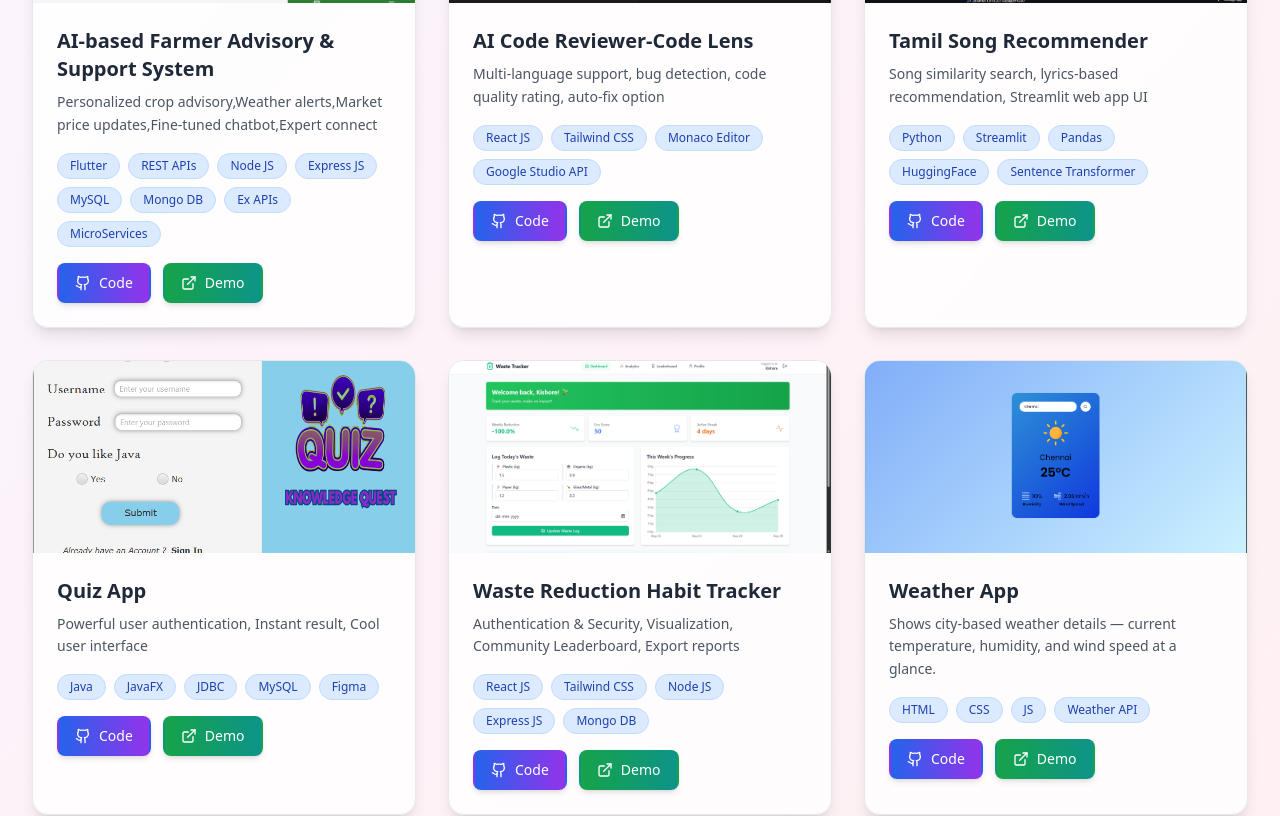
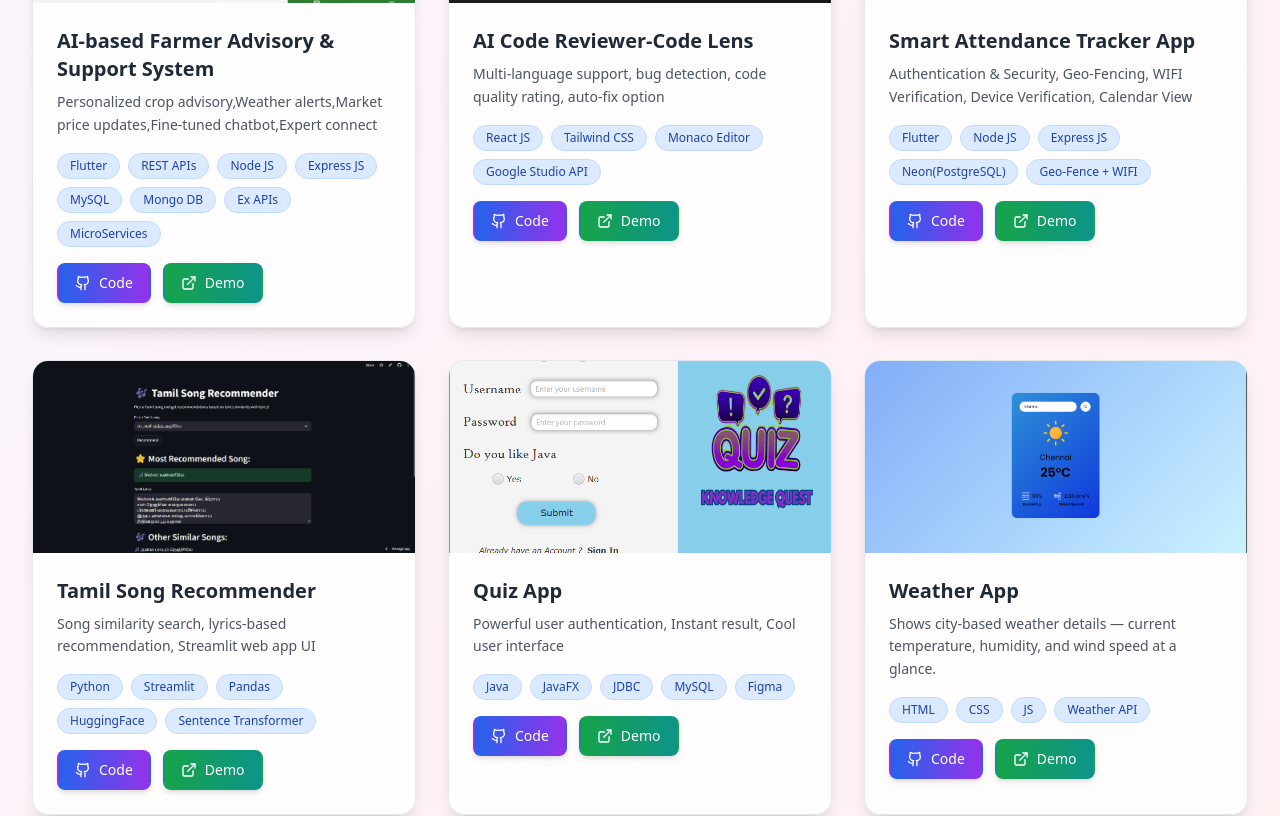
Before and after one commit to Kishore-R45/Kishore_Portfolio, a React (Vite) app: page / in a window 1280 px wide. Shown: the part 3660-4476 px from the top of the page. Built offline with nearby package versions, Linux system fonts and the light colour scheme; no server answers.

Commit message:
add one more project

```diff
--- a/src/components/Projects.tsx
+++ b/src/components/Projects.tsx
@@ -21,6 +21,14 @@ const Projects: React.FC = () => {
       demo: "https://codelens-ai-code-reviewer.netlify.app/"
     },
     {
+      title: "Smart Attendance Tracker App",
+      description: "Authentication & Security, Geo-Fencing, WIFI Verification, Device Verification, Calendar View",
+      image: "/assets/Projects/smart_attendance.jpg",
+      technologies: ["Flutter", "Node JS", "Express JS","Neon(PostgreSQL)", "Geo-Fence + WIFI"],
+      github: "https://github.com/Kishore-R45/Smart-Attendance-Frontend",
+      demo: "https://drive.google.com/drive/folders/1aOhpTcBoWELIZexZhUcijecQpk1WG12N?usp=sharing"
+    },
+    {
       title: "Tamil Song Recommender",
       description: "Song similarity search, lyrics-based recommendation, Streamlit web app UI",
       image: "/assets/Projects/Tamil Song Recommender.png",
@@ -35,14 +43,6 @@ const Projects: React.FC = () => {
       technologies: ["Java", "JavaFX", "JDBC", "MySQL","Figma"],
       github: "https://github.com/Kishore-R45/Quiz-App--Final",
       demo: "https://github.com/Kishore-R45/Quiz-App--Final"
-    },
-    {
-      title: "Waste Reduction Habit Tracker",
-      description: "Authentication & Security, Visualization, Community Leaderboard, Export reports",
-      image: "/assets/Projects/Waste Tracker.png",
-      technologies: ["React JS", "Tailwind CSS", "Node JS", "Express JS","Mongo DB"],
-      github: "https://github.com/Kishore-R45/Waste-Reduction-Habit-Tracker",
-      demo: "https://waste-reduction-habit-tracker.netlify.app/"
     },
     {
       title: "Weather App",
--- a/src/components/Skills.tsx
+++ b/src/components/Skills.tsx
@@ -23,7 +23,7 @@ const Skills: React.FC = () => {
         { name: "Express", icon: "https://cdn.jsdelivr.net/gh/devicons/devicon/icons/express/express-original.svg" },
         { name: "Spring Boot", icon: "https://cdn.jsdelivr.net/gh/devicons/devicon/icons/spring/spring-original.svg" },
         { name: "MongoDB",icon: "https://cdn.jsdelivr.net/gh/devicons/devicon/icons/mongodb/mongodb-original.svg"},
-        { name: "Django", icon: "https://cdn.jsdelivr.net/gh/devicons/devicon/icons/django/django-plain.svg" }
+        { name: "Flutter", icon: "https://cdn.jsdelivr.net/gh/devicons/devicon/icons/flutter/flutter-original.svg" }
       ],
       color: "from-blue-500 to-purple-500"
     },
```
Also changed, not shown: public/assets/Projects/smart_attendance.jpg (added).
